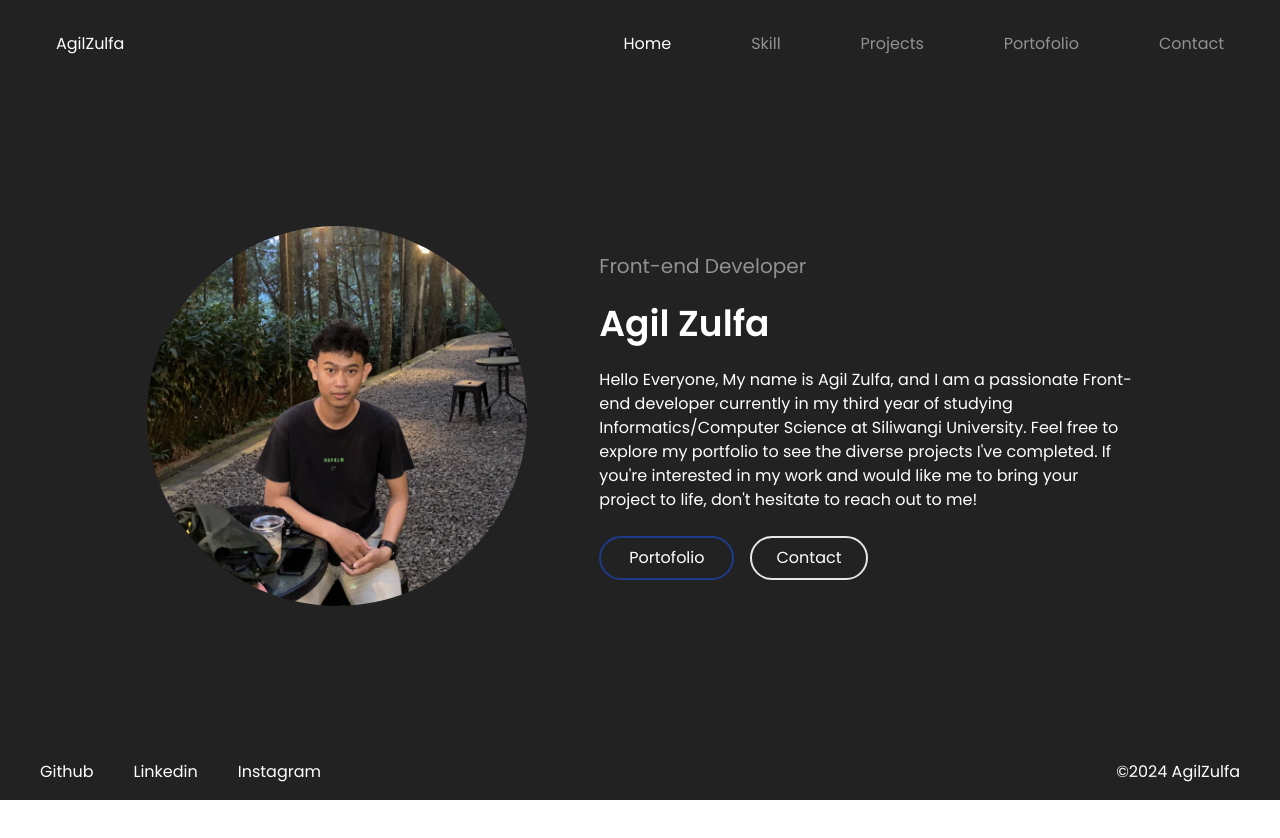
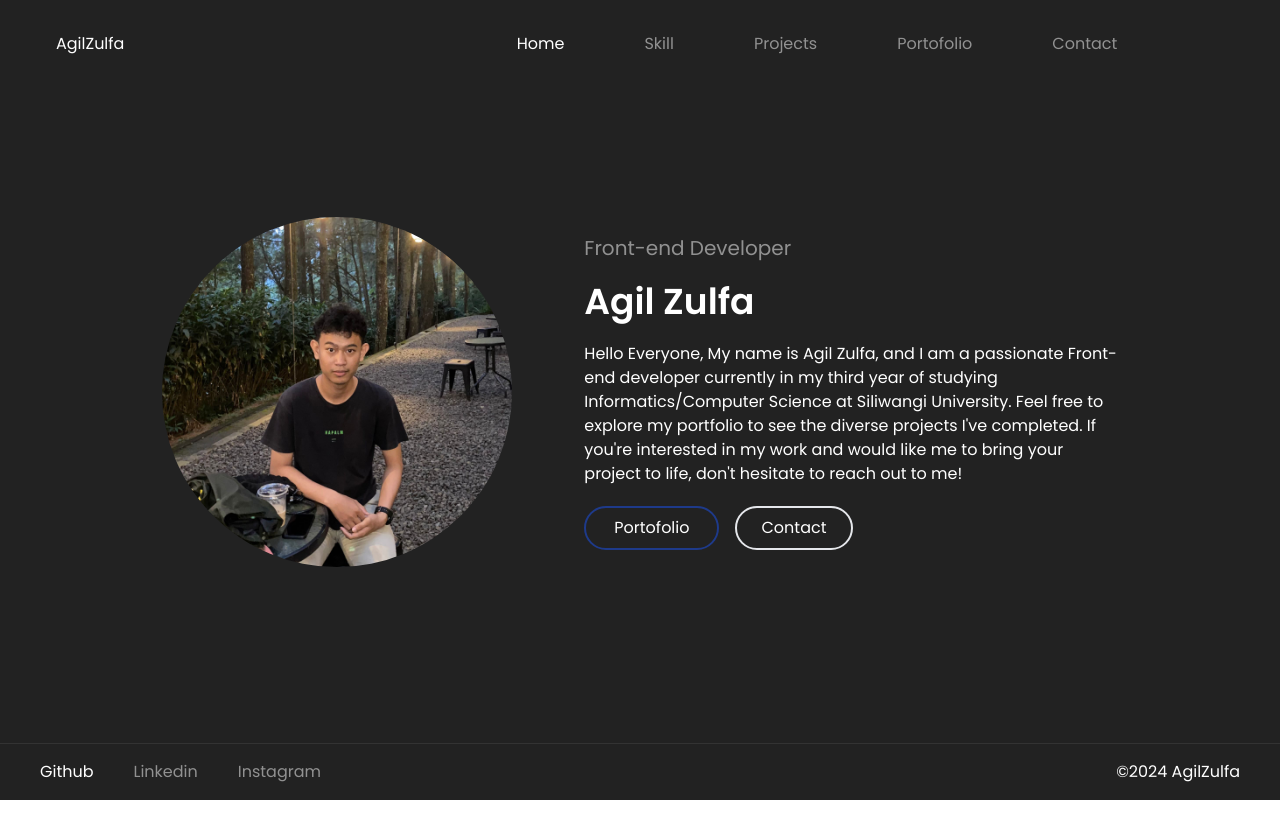
Before and after one commit to agilzulfa16/Portofolio, a React (Vite) app: page / in a window 1280 px wide. Shown: the top 838 px of the page. After the commit the page ends 800 px from the top, so only its background shows below. Built offline with nearby package versions, Linux system fonts and the light colour scheme.

Commit message:
fix landingpage

```diff
--- a/src/App.jsx
+++ b/src/App.jsx
@@ -1,5 +1,3 @@
-import Footer from "./assets/components/footer";
-import Navigasi from "./assets/components/nav";
 import LandingPage from "./assets/fragments/landing";
 import "./index.css";
 
--- a/src/assets/components/footer.jsx
+++ b/src/assets/components/footer.jsx
@@ -1,13 +1,16 @@
 const Footer = () => {
     return (
-        <div className='bottom-0 absolute flex px-10 pb-4 w-screen'>
+
+
+
+        <footer className='bottom-0 absolute flex px-10 py-4 w-full  border-t border-[#333333] overflow-hidden'>
           <ul className='flex space-x-10'>
             <li>Github</li>
-            <li>Linkedin</li>
-            <li>Instagram</li>
+            <li className="opacity-50">Linkedin</li>
+            <li className="opacity-50">Instagram</li>
           </ul>
           <p className='ml-auto'>©2024 AgilZulfa</p>
-        </div>
+        </footer>
 
     )};
 
--- a/src/assets/components/nav.jsx
+++ b/src/assets/components/nav.jsx
@@ -1,6 +1,6 @@
 const Navigasi = () => {
     return (
-        <nav className='flex justify-between px-14 pt-8'>
+        <nav className='flex justify-between px-14 pt-8 w-11/12 overflow-hidden'>
       <h1> AgilZulfa </h1>
 
       <ul className='flex space-x-20 font-sans'>
--- a/src/assets/fragments/landing.jsx
+++ b/src/assets/fragments/landing.jsx
@@ -5,13 +5,13 @@ import Navigasi from "../components/nav";
 function LandingPage() {
   return (
     <>
-      <div className="bg-[#222222] w-screen h-screen text-white">
+      <div className="bg-[#222222] w-screen h-screen text-white overflow-hidden">
         <Navigasi />
-        <div className="flex justify-center items-center h-full pb-20 space-x-14">
+        <div className="flex justify-center items-center h-full pb-32 space-x-14">
           <div className="mr-4">
-            <img width={380} className="rounded-full" src="agil.jpeg" alt="Agil Zulfa" />
+            <img width={350} className="rounded-full" src="agil.jpeg" alt="Agil Zulfa" />
           </div>
-          <div className="space-y-6 w-5/12">
+          <div className="space-y-5 w-5/12">
             <h2 className="text-xl opacity-50">Front-end Developer</h2>
             <h1 className="tex text-4xl font-extrabold">Agil Zulfa</h1>
             <p>
```
